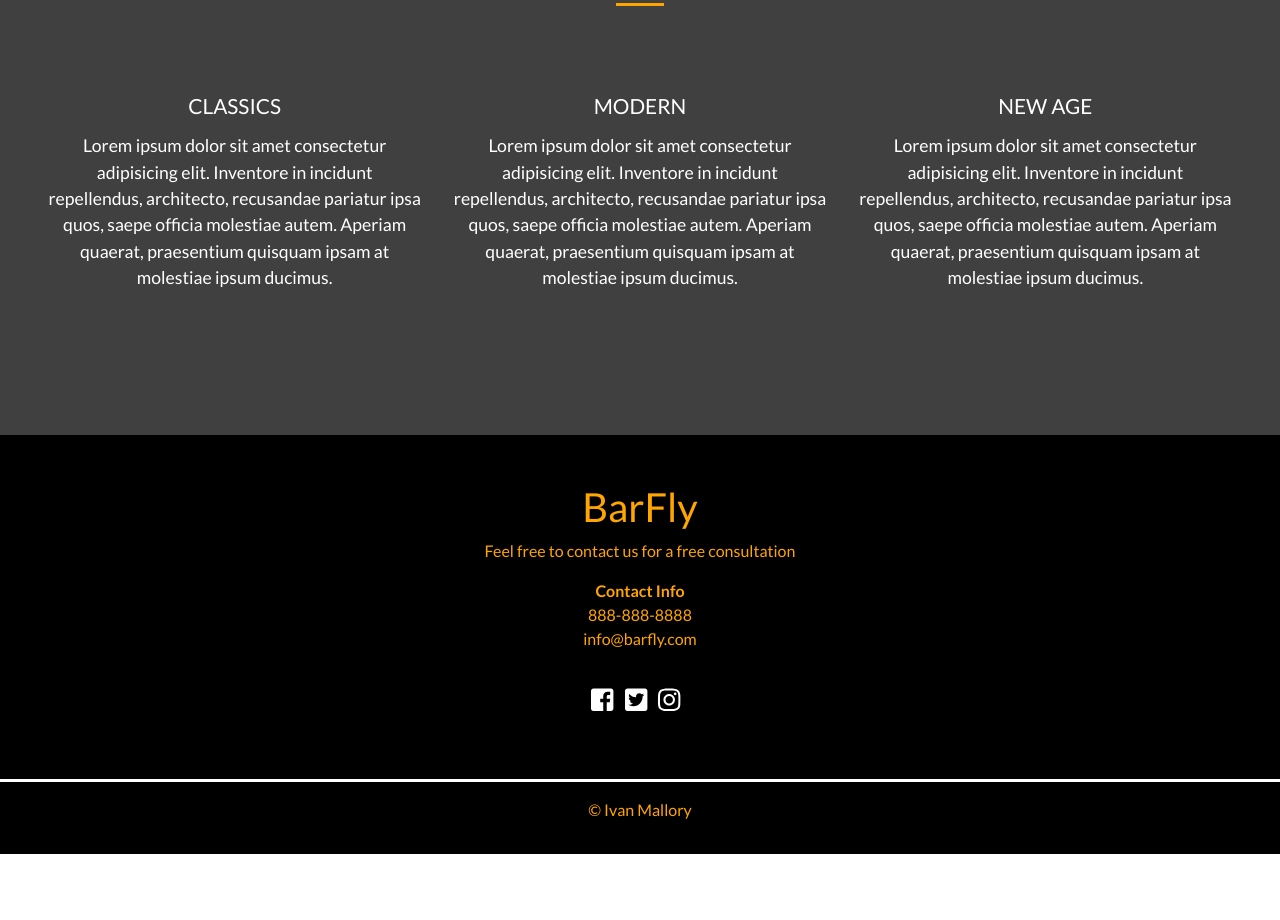
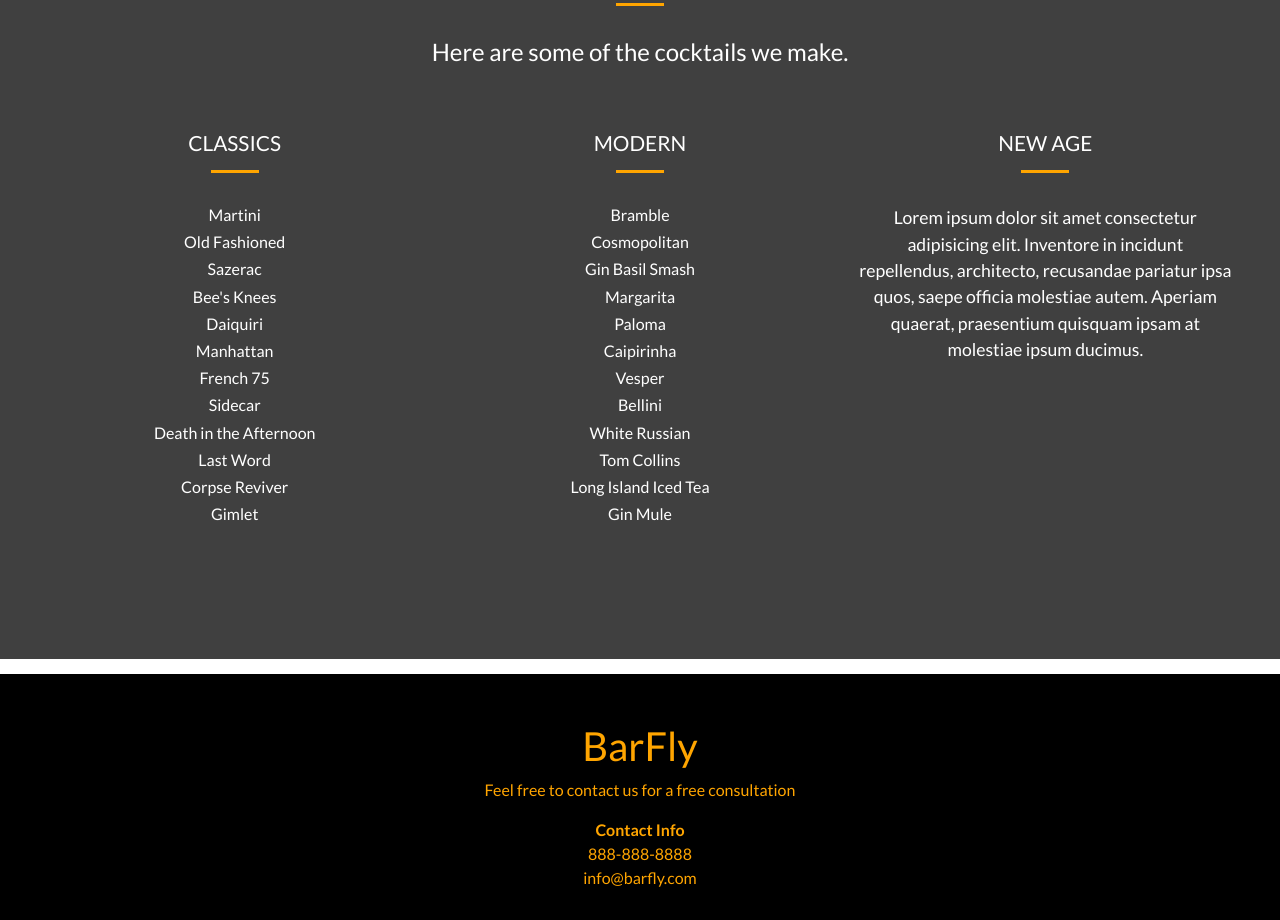
Before and after one commit to ivanmallory/barfly_app, a plain HTML site: page index.html in a window 1280 px wide. Shown: the part 1880-2800 px from the top of the page. Before the commit the page ends 2734 px from the top, so only its background shows below. Drawn offline with Linux system fonts and the light colour scheme; files that its build step writes are made by us from their sources.

Commit message:
Moved css files and added Drink content/styling.

```diff
--- a/index.html
+++ b/index.html
@@ -9,9 +9,7 @@
 		<link rel="stylesheet" href="css/fixed.css">
 	</head>
 	<body data-spy="scroll" data-target="#navbarResponsive">
-		<!--- Start Home Section -->
 		<div id="home">
-			<!--Navigation-->
 			<nav class="navbar navbar-expand-md navbar-dark bg-dark fixed-top">
 				<a class="navbar-brand" href="#"><i class="fas fa-cocktail fa-2x"></i></a>
 				<button class="navbar-toggler" type="button" data-toggle="collapse" data-target="#navbarResponsive">
@@ -37,20 +35,16 @@
 					</ul>
 				</div>
 			</nav>
-			<!--End Navigation-->
-			<!--Start Landing Page Section-->
 			<div class="landing">
 				<div class="home-wrap">
 					<div class="home-inner"></div>
 				</div>
 			</div>
-
 			<div class="caption text-center">
 				<h1>BarFly</h1>
 				<h4>Have Your Favorite Drinks Right From Home</h4>
 				<a class="btn btn-outline-light btn-lg" href="#">Book Now</a>
 			</div>
-			<!--End Landing Section-->
 		</div>
 		<div id="process" class="offset">
 			<div class="col-12 narrow text-center">
@@ -67,11 +61,9 @@
 						<h3 class="heading">About</h3>
 						<div class="heading-underline"></div>
 					</div>
-
 					<div class="row text-center">
 						<p class="lead">BarFly is a company catered to people having a great time with their favorite drinks.  Founded in 2020 by Ivan Mallory and Ismet Uner, BarFly is a mixology service that can be booked at the touch of your fingers. When you submit a request for your special occasion, BarFly will send a certified mixologist to create your favorite drinks.  Our mixologists will walk you through every step of making your favorite drink so you can ultimately become the mixologist!</p>
 					</div>
-
 				</div>
 			</div>
 		</div>
@@ -81,24 +73,50 @@
 					<div class="col-12 narrow">
 						<h3 class="heading">Drinks</h3>
 						<div class="heading-underline"></div>
+						<h4>Here are some of the cocktails we make.</h4>
 					</div>
 					<div class="col-md-4">
 						<div class="drinks">
 							<h4>Classics</h4>
-							<p>Lorem ipsum dolor sit amet consectetur adipisicing elit. Inventore in incidunt repellendus, architecto, recusandae pariatur ipsa quos, saepe officia molestiae autem. Aperiam quaerat, praesentium quisquam ipsam at molestiae ipsum ducimus.
-							</p>
+							<div class="heading-underline"></div>
+							<h6>Martini</h6>
+							<h6>Old Fashioned</h6>
+							<h6>Sazerac</h6>
+							<h6>Bee's Knees</h6>
+							<h6>Daiquiri</h6>
+							<h6>Manhattan</h6>
+							<h6>French 75</h6>
+							<h6>Sidecar</h6>
+							<h6>Death in the Afternoon</h6>
+							<h6>Last Word</h6>
+							<h6>Corpse Reviver</h6>
+							<h6>Gimlet</h6>
+							<h6></h6>
+							<h6></h6>
 						</div>
 					</div>
 					<div class="col-md-4">
 						<div class="drinks">
 							<h4>Modern</h4>
-							<p>Lorem ipsum dolor sit amet consectetur adipisicing elit. Inventore in incidunt repellendus, architecto, recusandae pariatur ipsa quos, saepe officia molestiae autem. Aperiam quaerat, praesentium quisquam ipsam at molestiae ipsum ducimus.
-							</p>
+							<div class="heading-underline"></div>
+							<h6>Bramble</h6>
+							<h6>Cosmopolitan</h6>
+							<h6>Gin Basil Smash</h6>
+							<h6>Margarita</h6>
+							<h6>Paloma</h6>
+							<h6>Caipirinha</h6>
+							<h6>Vesper</h6>
+							<h6>Bellini</h6>
+							<h6>White Russian</h6>
+							<h6>Tom Collins</h6>
+							<h6>Long Island Iced Tea</h6>
+							<h6>Gin Mule</h6>
 						</div>
 					</div>
 					<div class="col-md-4">
 						<div class="drinks">
 							<h4>New Age</h4>
+							<div class="heading-underline"></div>
 							<p>Lorem ipsum dolor sit amet consectetur adipisicing elit. Inventore in incidunt repellendus, architecto, recusandae pariatur ipsa quos, saepe officia molestiae autem. Aperiam quaerat, praesentium quisquam ipsam at molestiae ipsum ducimus.
 							</p>
 						</div>
@@ -126,12 +144,10 @@
 				</div>
 			</footer>
 		</div>
-
 		<!--- Script Source Files -->
 		<script src="js/jquery-3.3.1.min.js"></script>
 		<script src="bootstrap-4.1.3-dist/js/bootstrap.min.js"></script>
 		<script src="https://use.fontawesome.com/releases/v5.5.0/js/all.js"></script>
 		<!--- End of Script Source Files -->
-
 	</body>
 </html>
--- a/css/style.css
+++ b/style.css
@@ -21,12 +21,13 @@ body{
 }
 
 .navbar-nav li{
-  padding-right: .7rem;
+  padding-right: 1rem;
 }
 
 .navbar-dark .navbar-nav .nav-link{
   color: white;
   padding: .8rem;
+  margin-left: 20px;
 }
 
 .navbar-dark .navbar-nav .nav-link.active,
@@ -124,6 +125,7 @@ footer{
   background-color: black;
   color: orange;
   padding: 2rem 0 2rem;
+  margin-top: 15px;
 }
 footer a{
   color: white;
```
